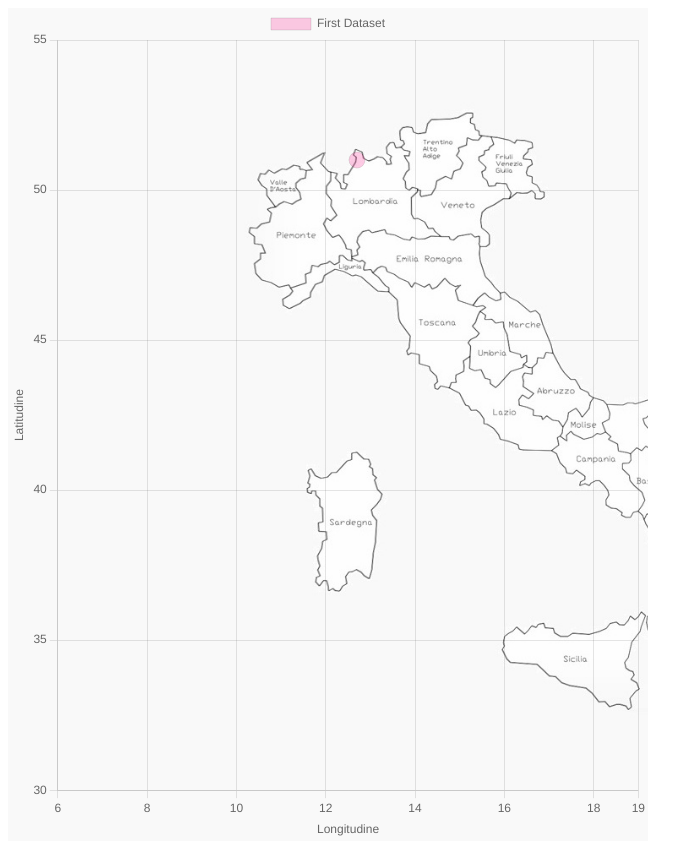
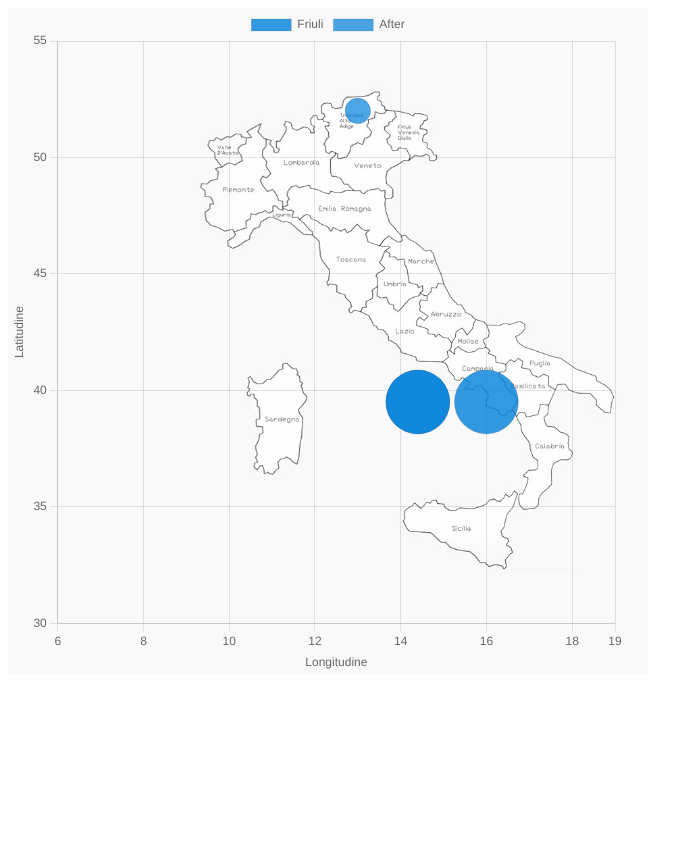
Before and after one commit to Saygong/Chart.js_Earthquakes, a plain HTML site: page index.html in a window 1280 px wide. Shown: the whole page, without its empty margins (0-697 px from the left). After the commit the page ends 800 px from the top, so only its background shows below. Drawn offline with nearby package versions, Linux system fonts and the light colour scheme.

Commit message:
Working on it

```diff
--- a/index.html
+++ b/index.html
@@ -27,7 +27,7 @@
 
 
     <div class="chart-container" style="position: relative; height: 80vh; width: 50vw;">
-        <canvas id="myChart" height="1000"></canvas>
+        <canvas id="myChart" height="800"></canvas>
     </div>
 
 </body>
--- a/script.js
+++ b/script.js
@@ -1,52 +1,100 @@
 
-$(document).ready(function(){
+window.onload = function(){
 
     const ctx = $('#myChart');
-    const container = $('.chart-container');
 
-    /* Terremoti più disastrosi negli ultimi 100 anni
-    https://it.wikipedia.org/wiki/Terremoti_in_Italia_nel_XX_secolo
-
-    Messina e Reggio Calabria (28 dicembre 1908), 7,24 M, 100.000 morti
+    function scale(mercalli) {
+        return (window.innerWidth*mercalli)/400;
+    }
 
 
-    Val di Noto, Sicilia orientale (11 gennaio 1693), 7,69 M, 60.000 morti
-    Reggio Calabria e Messina (5 febbraio 1783), 6,91 M, 50.000 morti
-    Avezzano, Abruzzo (13 gennaio 1915), 6,99 M, 30.519 morti
+    let example = [
+            {
+                label: 'Friuli',
+                data: [{'x': 16, 'y': 39.5 , 'r': scale(10)},{'x': 14.40, 'y': 39.5 , 'r': scale(10)}],
+                backgroundColor: 'rgba(0,129, 218, 0.8)',
+            },
+            {
+                label: 'After',
+                data: [{'x': 13, 'y': 52 , 'r': scale(4)}, {'x': 14.40, 'y': 39.5 , 'r': scale(10)}],
+                backgroundColor: 'rgba(0,129, 218, 0.7)',
+            }
+            ];
 
 
-    Verona (3 gennaio 1117), 6,49 M, 30.000 morti
+/*
+    function createData(){
+        return [ {
+            {
+                labelString: 'Gemona del Friuli, Mercalli: 10, 1976',
+                data: {'x': 13, 'y': 52 , 'r': scale(10), 'city': 'Gemona del Friuli', 'magnitudo': 10, 'anno': 1976 },
+                fill:true,
+                backgroundColor: 'rgba(0,129, 218, 0.7)',
+            },
+            {
+                labelString: 'Castelnuovo di Conza, Mercalli, 1980',
+                data: {'x': 14.40, 'y': 39.5 , 'r': scale(10), 'city': 'Castelnuovo di Conza', 'magnitudo': 10, 'anno': 1980 },
+                fill:true,
+                backgroundColor: 'rgba(0,129, 218, 0.7)',
+            },
+            {
+                labelString: 'Foggia, Mercalli: 5, 1998',
+                data: {'x': 14.70, 'y': 43 , 'r': scale(5), 'city': 'Foggia', 'magnitudo': 5, 'anno': 1998 },
+                fill:true,
+                backgroundColor: 'rgba(0,129, 218, 0.7)',
+            },
+            {
+                labelString: 'Monte Cimone, Mercalli: 6, 1999',
+                data: {'x': 11, 'y': 47.5 , 'r': scale(6), 'city': 'Monte Cimone', 'magnitudo': 6, 'anno': 1999 },
+                fill:true,
+                backgroundColor: 'rgba(0,129, 218, 0.7)',
+            },
+            }
+
+            {
+                labelString: 'Messina, Mercalli: 12, 1908',
+                data: {'x': 14.40, 'y': 35 , 'r': scale(12), 'city': 'Messina', 'magnitudo': 12, 'anno': 1908 },
+                fill:true,
+                backgroundColor: 'rgba(0,129, 218, 0.7)',
+            },
+            {
+                labelString: 'Etna, Mercalli: 10, 1911',
+                data: {'x': 13.6, 'y': 33 , 'r': scale(10), 'city': 'Etna', 'magnitudo': 10, 'anno': 1911 },
+                fill:true,
+                backgroundColor: 'rgba(0,129, 218, 0.7)',
+            },
+            {
+                labelString: 'Majella, Mercalli: 8, 1933',
+                data: {'x': 13.2, 'y': 44 , 'r': scale(8), 'city': 'Majella', 'magnitudo': 8, 'anno': 1933 },
+                fill:true,
+                backgroundColor: 'rgba(0,129, 218, 0.7)',
+            },
+            {
+                labelString: 'San Sepolcro, Mercalli: 8, 1948',
+                data: {'x': 11.9, 'y': 45.1 , 'r': scale(8), 'city': 'San Sepolcro', 'magnitudo': 8, 'anno': 1948 },
+                fill:true,
+                backgroundColor: 'rgba(0,129, 218, 0.7)',
+            }}
+
+        ];
+    }
+
+*/
 
 
-    Irpinia e Sannio (5 dicembre 1456), 6,96 Mw, 30.000 morti
-    Catania (4 febbraio 1169), 6,60 Mw, 20.000 morti
-    Montemurro, Basilicata (16 dicembre 1857), 6,96 Mw, 12.000 morti
-    Nicastro (oggi Lamezia Terme), Calabria (27 marzo 1638), 7,00 Mw, oltre 10.000 morti
-    Carinzia e Friuli (25 gennaio 1348), 6,66 Mw, 9900 morti
-
-
-
-    */
-
-    let data = [{'x': 14.40, 'y': 34.5 , 'r': 10}]  //11 gennaio 1693	Costa Siracusana - 12
-    let data2 = [{'x': 12.7, 'y': 44 , 'r': 8}]   //14 gennaio 1703	Norcino, Reatino e Aquilano - 11
-
-    let data3 = [{'x': 12.7, 'y': 51 , 'r': 8}]   //Carinzia e Friuli (25 gennaio 1348)
+    function prettyPrinting(data) {
+        return '(Magnitudo: ' + earthquakeData.magnitudo + ', Anno: ' + earthquakeData.anno + ')';
+    }
 
     const myChart = new Chart(ctx, {
         type: 'bubble',
         data: {
-            labels: ['Gen', 'Feb', 'Mar', 'Apr', 'Mag', 'Giu', 'Lug'],
-            datasets: [
-                {
-                    label: 'First Dataset',
-                    data: data3,
-                    fill:true,
-                    backgroundColor: ['rgba(255, 0, 132, 0.2)'],
-                }
-            ]
+            datasets: example,
         },
         options: {
+
+            responsive: true,
+
             scales: {
                 x: {
                     max:19,
@@ -54,9 +102,6 @@ $(document).ready(function(){
                     title: {
                         display: true,
                         text: 'Longitudine'
-                    },
-                    ticks: {
-                        autoSkip: false
                     }
                 },
                 y: {
@@ -67,11 +112,20 @@ $(document).ready(function(){
                         text: 'Latitudine'
                     }
                 }
-            }
-        }
-
-    });
-    console.log(myChart);
+            },
+            plugins: {
+                tooltip: {
+                    callbacks: {
+                        label: function (context, data) {
+                            let label = data.datasets[context.datasetIndex].label
 
 
-});
+                        }
+                    }
+                }
+            }
+        },
+    });
+
+    myChart.update()
+};
```
